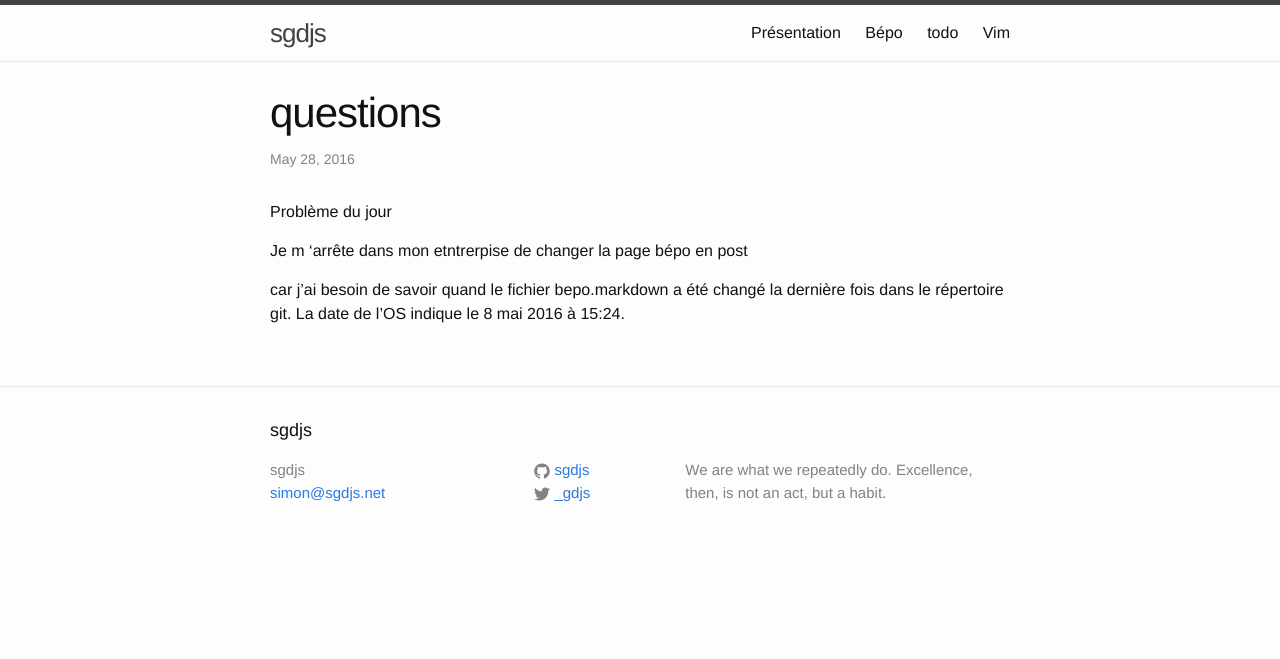
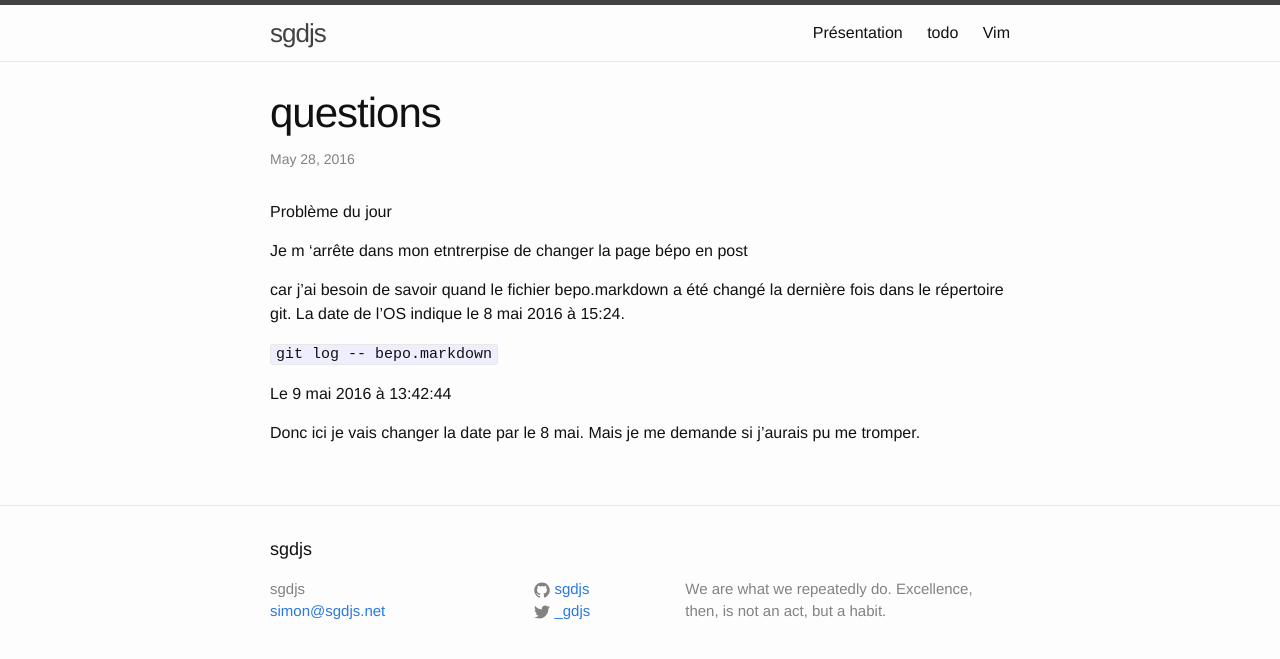
Before and after one commit to sgdjs/sgdjs.github.io, a Jekyll site: the page built from _posts/2016-05-28-probleme.markdown, in a window 1280 px wide. Shown: the top 659 px of the page. Built offline with Jekyll 4.4.1, drawn with Linux system fonts in a browser that asks for light colours.

Commit message:
Transforme la page bépo en post
et termine le problème pour trouver la date du post

```diff
--- a/bepo.markdown
+++ b/_posts/2016-05-08-bepo.markdown
@@ -1,6 +1,7 @@
 ---
-layout: default
+layout: post
 title: Bépo
+date:   2016-05-08 15:24:32 -0400
 ---
 
 Je ne peux plus écrire sur un ordinateur autrement qu'en bépo.
--- a/_posts/2016-05-28-probleme.markdown
+++ b/_posts/2016-05-28-probleme.markdown
@@ -10,3 +10,10 @@
 car j'ai besoin de savoir quand le fichier bepo.markdown a été changé la
 dernière fois dans le répertoire git. La date de l'OS indique le 8 mai
 2016 à 15:24.
+
+`git log -- bepo.markdown`
+
+Le 9 mai 2016 à 13:42:44
+
+Donc ici je vais changer la date par le 8 mai. Mais je me demande si
+j'aurais pu me tromper.
```
